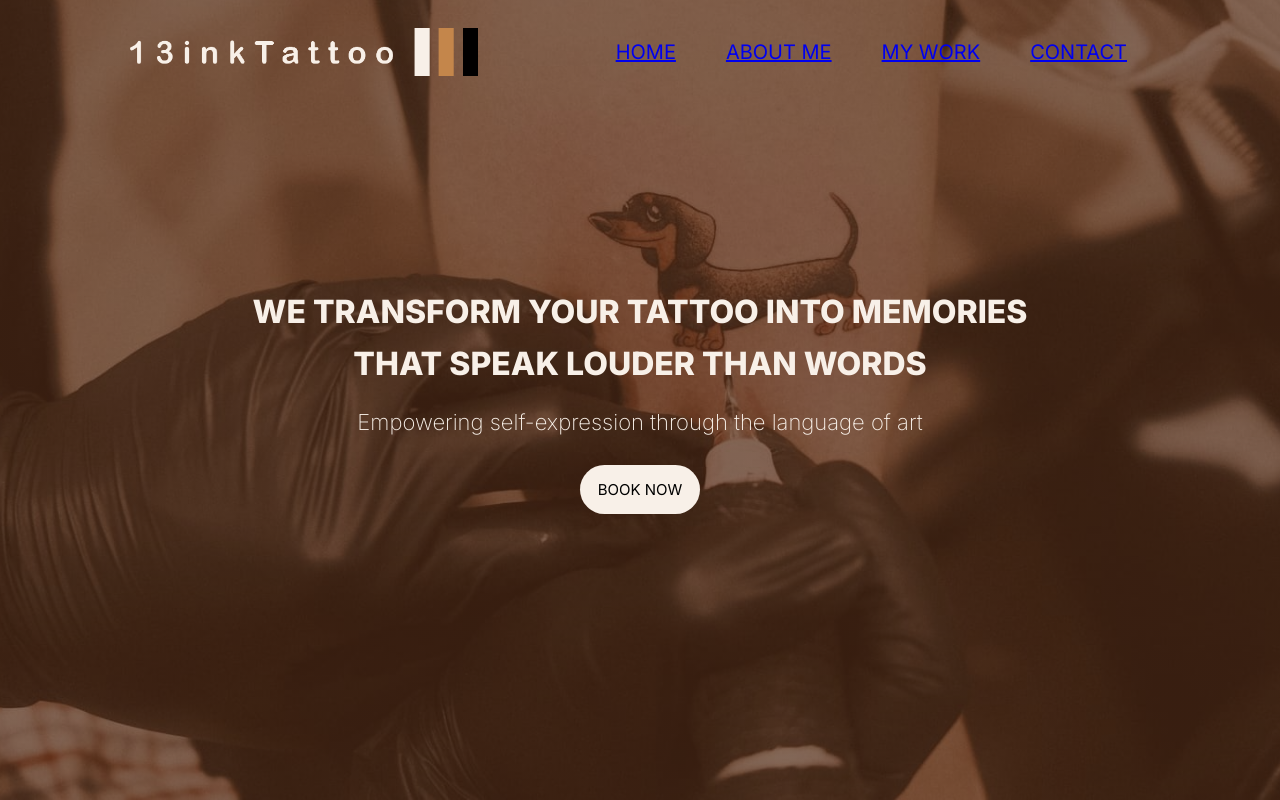
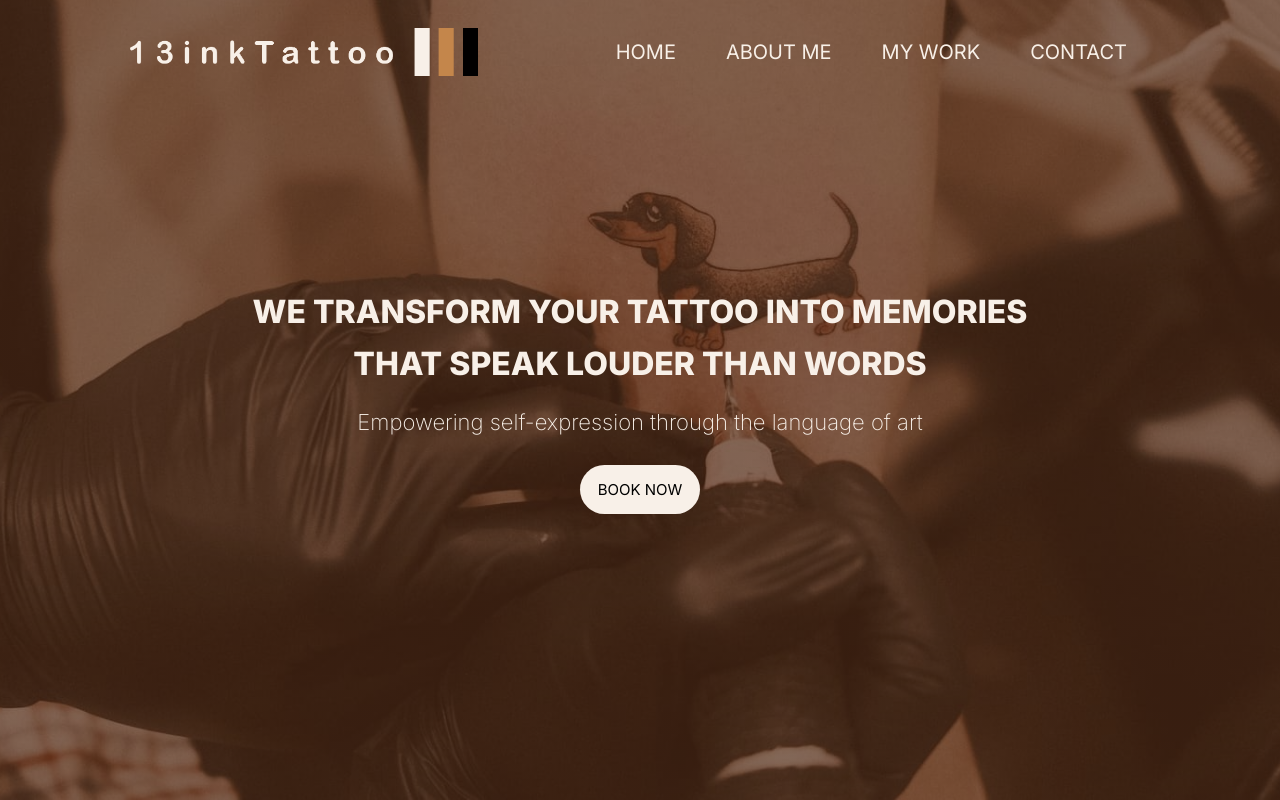
Before and after one commit to AlexTruongCa/nam-to-ink, a React (Vite) app in the folder nam-to-ink/: page / in a window 1280 px wide. Shown: the top 800 px of the page. Built offline with nearby package versions, Linux system fonts and the light colour scheme.

Commit message:
Scroll Link
using react-scroll

```diff
--- a/nam-to-ink/src/App.jsx
+++ b/nam-to-ink/src/App.jsx
@@ -53,67 +53,66 @@ const dataMock = [
     timestamp: "2017-08-31T18:10:00+0000",
   },
   {
-    id: "17895695668004554",
+    id: "17895695668004559",
     media_type: "IMAGE",
     media_url: photo_5,
     username: "jayposiris",
     timestamp: "2017-08-31T18:10:00+0000",
   },
   {
-    id: "17895695668004554",
+    id: "17895695668004557",
     media_type: "IMAGE",
     media_url: photo_5,
     username: "jayposiris",
     timestamp: "2017-08-31T18:10:00+0000",
   },
   {
-    id: "17895695668004554",
+    id: "17895695668004558",
     media_type: "IMAGE",
     media_url: photo_5,
     username: "jayposiris",
     timestamp: "2017-08-31T18:10:00+0000",
   },
   {
-    id: "17895695668004554",
+    id: "17895695668004512",
     media_type: "IMAGE",
     media_url: photo_5,
     username: "jayposiris",
     timestamp: "2017-08-31T18:10:00+0000",
   },
   {
-    id: "17895695668004554",
+    id: "17895695668004515",
     media_type: "IMAGE",
     media_url: photo_5,
     username: "jayposiris",
     timestamp: "2017-08-31T18:10:00+0000",
   },
   {
-    id: "17895695668004554",
+    id: "17895695668004565",
     media_type: "IMAGE",
     media_url: photo_5,
     username: "jayposiris",
     timestamp: "2017-08-31T18:10:00+0000",
   },
   {
-    id: "17895695668004554",
+    id: "17895695668004523",
     media_type: "IMAGE",
     media_url: photo_5,
     username: "jayposiris",
     timestamp: "2017-08-31T18:10:00+0000",
   },
 ];
-
 const App = () => {
   return (
-    <Router>
+    // <Router>
     <div>
       <Navbar />
-        <Routes>
-          <Route path="/" exact component={Home} />
-          <Route path="/about" component={About} />
-          <Route path="/work" component={Portfolio} />
-          <Route path="/contact" component={Contact} />
-        </Routes>
+      {/* <Routes>
+          <Route path="/" exact Component={Home} />
+          <Route path="/about" Component={About} />
+          <Route path="/work" Component={Portfolio} />
+          <Route path="/contact-me" Component={Contact} />
+        </Routes> */}
       <Home />
       <About />
       <Title title="MY WORK" />
@@ -153,7 +152,7 @@ const App = () => {
       </Contact>
       <Footer />
     </div>
-    </Router>
+    // </Router>
   );
 };
 
--- a/nam-to-ink/src/Components/Navbar/Navbar.jsx
+++ b/nam-to-ink/src/Components/Navbar/Navbar.jsx
@@ -1,5 +1,42 @@
+// import React, { useEffect, useState } from "react";
+// import { Link } from "react-router-dom";
+// import "./Navbar.css";
+// import logo from "../../assets/logo_color.png";
+
+// const Navbar = () => {
+//   const [sticky, setSticky] = useState(false);
+
+//   useEffect(() => {
+//     window.addEventListener("scroll", () => {
+//       window.scrollY > 200 ? setSticky(true) : setSticky(false);
+//     });
+//   }, []);
+
+//   return (
+//     <nav className={`container ${sticky ? "dark-nav" : ""}`}>
+//       <img src={logo} alt="" className="logo" />
+//       <ul>
+//         <li>
+//           <Link to="/">HOME</Link>
+//         </li>
+//         <li>
+//           <Link to="/about">ABOUT ME</Link>
+//         </li>
+//         <li>
+//           <Link to="/work">MY WORK</Link>
+//         </li>
+//         <li>
+//           <Link to="/contact">CONTACT</Link>
+//         </li>
+//       </ul>
+//     </nav>
+//   );
+// };
+
+// export default Navbar;
+
 import React, { useEffect, useState } from "react";
-import { Link } from "react-router-dom";
+import { Link } from "react-scroll";
 import "./Navbar.css";
 import logo from "../../assets/logo_color.png";
 
@@ -17,19 +54,24 @@ const Navbar = () => {
       <img src={logo} alt="" className="logo" />
       <ul>
         <li>
-          <Link to="/">HOME</Link>
+          <Link to="home" smooth={true} offset={0} duration={500}>
+            HOME
+          </Link>
         </li>
         <li>
-          {" "}
-          <Link to="/about">ABOUT ME</Link>
+          <Link to="about" smooth={true} offset={-150} duration={500}>
+            ABOUT ME
+          </Link>
         </li>
         <li>
-          {" "}
-          <Link to="/work">MY WORK</Link>
+          <Link to="portfolio" smooth={true} offset={-245} duration={500}>
+            MY WORK
+          </Link>
         </li>
         <li>
-          {" "}
-          <Link to="/contact">CONTACT</Link>
+          <Link to="contact-me" smooth={true} offset={-245} duration={500}>
+            CONTACT
+          </Link>
         </li>
       </ul>
     </nav>
@@ -37,48 +79,3 @@ const Navbar = () => {
 };
 
 export default Navbar;
-
-// import React, { useEffect, useState } from "react";
-// import { Link } from "react-scroll";
-// import "./Navbar.css";
-// import logo from "../../assets/logo_color.png";
-
-// const Navbar = () => {
-//   const [sticky, setSticky] = useState(false);
-
-//   useEffect(() => {
-//     window.addEventListener("scroll", () => {
-//       window.scrollY > 200 ? setSticky(true) : setSticky(false);
-//     });
-//   }, []);
-
-//   return (
-//     <nav className={`container ${sticky ? "dark-nav" : ""}`}>
-//       <img src={logo} alt="" className="logo" />
-//       <ul>
-//         <li>
-//           <Link to="home" smooth={true} offset={0} duration={500}>
-//             HOME
-//           </Link>
-//         </li>
-//         <li>
-//           <Link to="about" smooth={true} offset={-150} duration={500}>
-//             ABOUT ME
-//           </Link>
-//         </li>
-//         <li>
-//           <Link to="portfolio" smooth={true} offset={-245} duration={500}>
-//             MY WORK
-//           </Link>
-//         </li>
-//         <li>
-//           <Link to="contact-me" smooth={true} offset={-245} duration={500}>
-//             CONTACT
-//           </Link>
-//         </li>
-//       </ul>
-//     </nav>
-//   );
-// };
-
-// export default Navbar;
```
Lines whose indentation alone changed are shown as unchanged.
